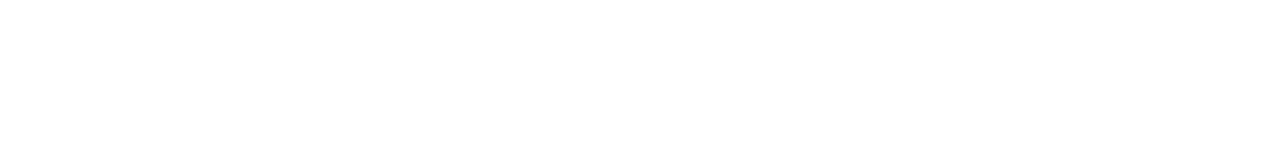
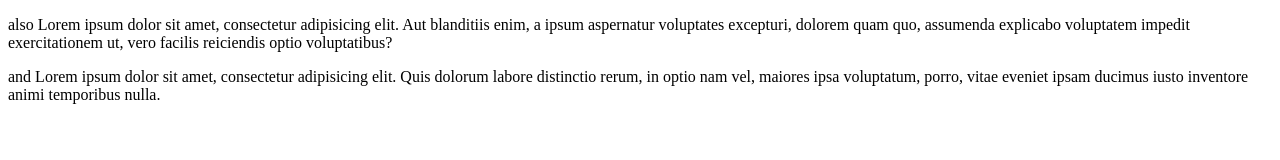
Before and after one commit to sionowen/portfolio, a plain HTML site: page templates/spark-starter.html in a window 1280 px wide. Drawn offline with Linux system fonts and the light colour scheme.

Commit message:
added simple content

```diff
--- a/templates/spark-starter.html
+++ b/templates/spark-starter.html
@@ -4,5 +4,9 @@
   </head>
 
   <body>
+  <p>
+  	also Lorem ipsum dolor sit amet, consectetur adipisicing elit. Aut blanditiis enim, a ipsum aspernatur voluptates excepturi, dolorem quam quo, assumenda explicabo voluptatem impedit exercitationem ut, vero facilis reiciendis optio voluptatibus?
+  </p>
+  <p>and Lorem ipsum dolor sit amet, consectetur adipisicing elit. Quis dolorum labore distinctio rerum, in optio nam vel, maiores ipsa voluptatum, porro, vitae eveniet ipsam ducimus iusto inventore animi temporibus nulla.</p>
   </body>
  </html>
```
Also changed, not shown: templates/index.html (+1 -1 lines).
